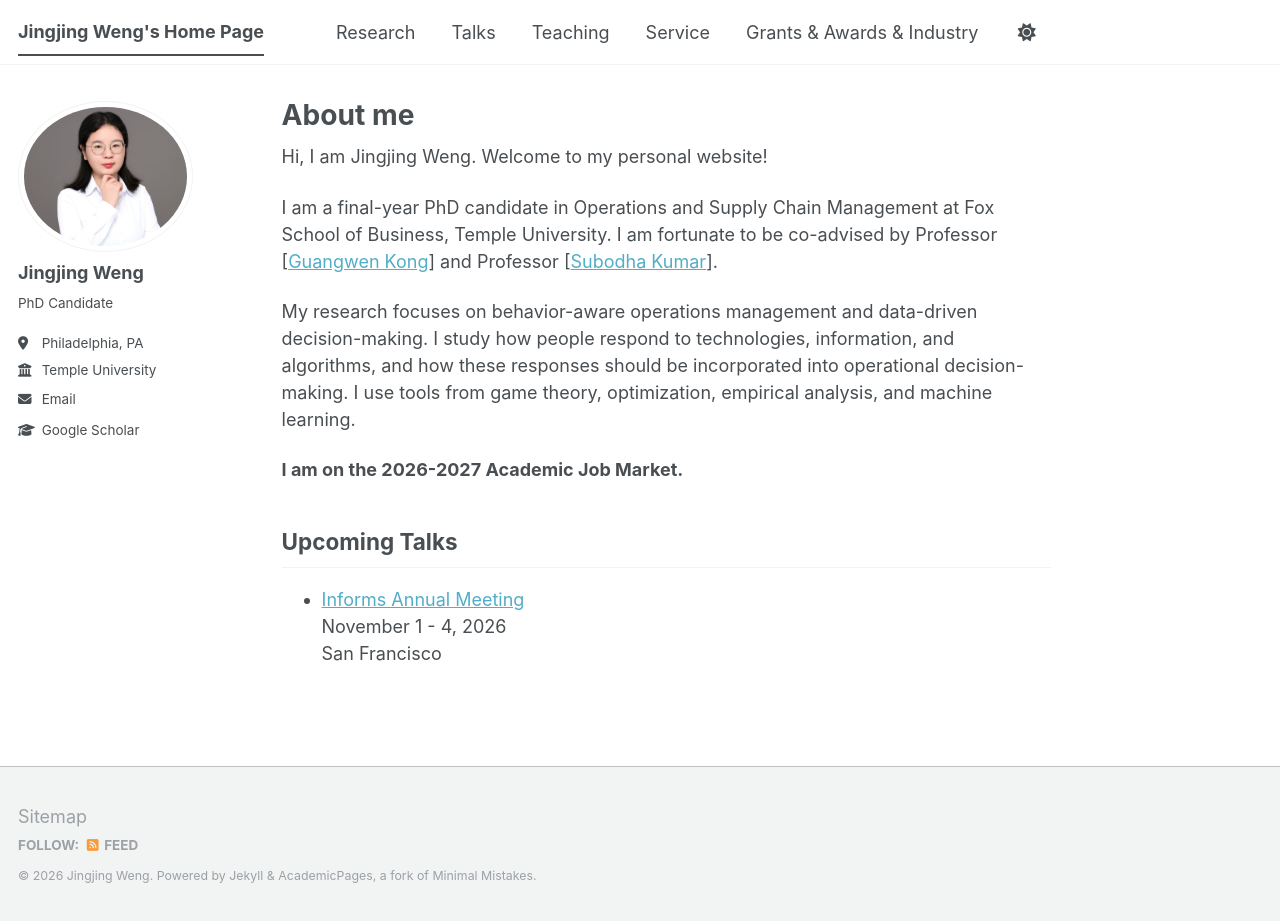
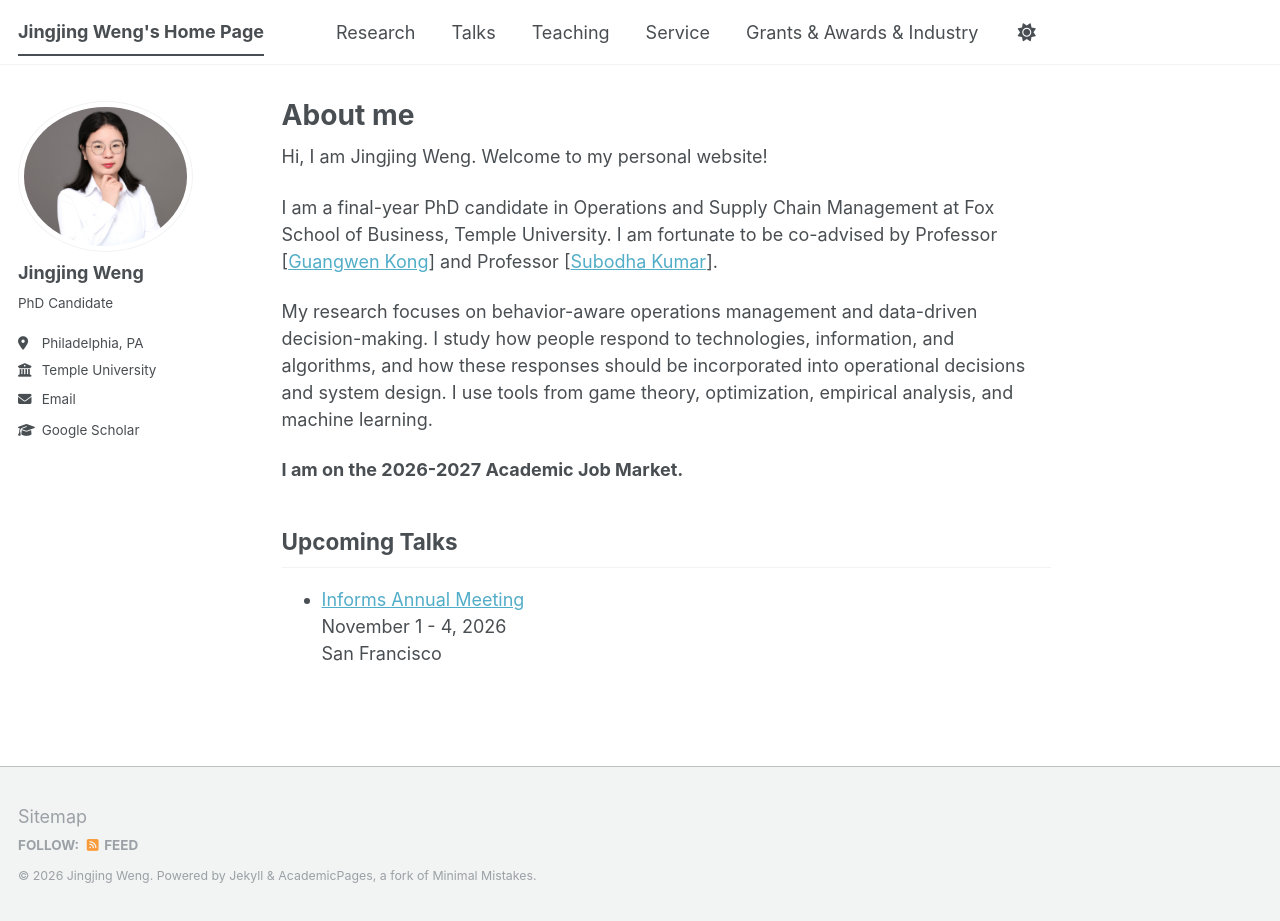
Before and after one commit to JingjingWeng/JingjingWeng.github.io, a Jekyll site: the page built from _pages/about.md, in a window 1280 px wide and 921 px high. Built offline with Jekyll 4.4.1, drawn with Linux system fonts in a browser that asks for light colours; a script bundle is joined from its source files by our own code; library files that are not in the unit come from our copies.

Commit message:
Update about.md

```diff
--- a/_pages/about.md
+++ b/_pages/about.md
@@ -11,7 +11,7 @@ Hi, I am Jingjing Weng. Welcome to my personal website!
 
 I am a final-year PhD candidate in Operations and Supply Chain Management at Fox School of Business, Temple University.  I am fortunate to be co-advised by Professor [[Guangwen Kong](https://sites.google.com/site/guangwek/home)] and Professor [[Subodha Kumar](https://sites.temple.edu/subodha/)].
 
-My research focuses on behavior-aware operations management and data-driven decision-making. I study how people respond to technologies, information, and algorithms, and how these responses should be incorporated into operational decision-making. I use tools from game theory, optimization, empirical analysis, and machine learning.
+My research focuses on behavior-aware operations management and data-driven decision-making. I study how people respond to technologies, information, and algorithms, and how these responses should be incorporated into operational decisions and system design. I use tools from game theory, optimization, empirical analysis, and machine learning.
 
 **I am on the 2026-2027 Academic Job Market.**
 
```
